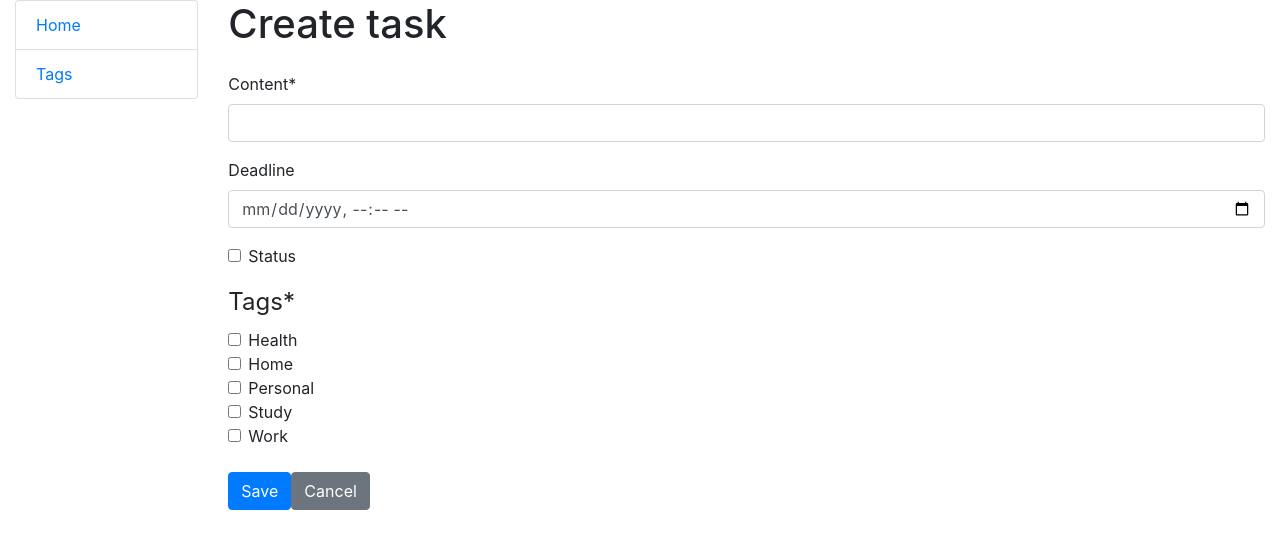
After one commit to StrawHato/todo-list, a Django app: page /create/ in a window 1280 px wide. The commit adds this page. Shown: the top 549 px of the page. Run offline with Django 5.2, Linux system fonts and the light colour scheme; data comes from the database, SQL or seed files in the repository; some libraries are stand-ins or nearby versions.

Commit message:
Add task creation form

```diff
--- /dev/null
+++ b/templates/todo_app/task_form.html
@@ -0,0 +1,26 @@
+{% extends "base.html" %}
+{% load crispy_forms_filters %}
+
+{% block content %}
+
+  <h1 class="mb-4">
+    {{ object|yesno:"Update,Create" }} task
+  </h1>
+
+  <form method="post" novalidate>
+    {% csrf_token %}
+
+    {{ form|crispy }}
+
+    <div class="d-flex gap-2 mt-4">
+      <button type="submit" class="btn btn-primary">
+        Save
+      </button>
+
+      <a href="{% url 'todo_app:todo-list' %}" class="btn btn-secondary">
+        Cancel
+      </a>
+    </div>
+  </form>
+
+{% endblock %}
--- a/templates/todo_app/task_list.html
+++ b/templates/todo_app/task_list.html
@@ -2,7 +2,7 @@
 
 {% block content %}
   <h1>TODO list
-    <a href="#" class="btn btn-primary">Add task</a>
+    <a href="{% url 'todo_app:task-create' %}" class="btn btn-primary">Add task</a>
   </h1>
   {% if task_list %}
     <ul>
--- /dev/null
+++ b/todo_app/forms.py
@@ -0,0 +1,22 @@
+from django import forms
+
+from todo_app.models import Task, Tag
+
+
+class TaskForm(forms.ModelForm):
+    tags = forms.ModelMultipleChoiceField(
+        queryset=Tag.objects.all(),
+        widget=forms.CheckboxSelectMultiple,
+    )
+    deadline = forms.DateTimeField(
+        required=False,
+        widget=forms.DateTimeInput(
+            attrs={"type": "datetime-local"},
+            format="%Y-%m-%dT%H:%M"
+        ),
+        input_formats=["%Y-%m-%dT%H:%M"]
+    )
+
+    class Meta:
+        model = Task
+        fields = "__all__"
--- a/todo_app/urls.py
+++ b/todo_app/urls.py
@@ -2,12 +2,14 @@ from django.urls import path
 
 from todo_app.views import (
     TodoListView,
+    TodoCreateView,
     TagListView,
-    toggle_complete_task
+    toggle_complete_task,
 )
 
 urlpatterns = [
     path("", TodoListView.as_view(), name="todo-list"),
+    path("create/", TodoCreateView.as_view(), name="task-create"),
     path("tags/", TagListView.as_view(), name="tag-list"),
     path("<int:pk>/toggle-complete/", toggle_complete_task, name="toggle-complete"),
 ]
--- a/todo_app/views.py
+++ b/todo_app/views.py
@@ -1,12 +1,20 @@
 from django.http import HttpResponse
 from django.shortcuts import render, redirect
+from django.urls import reverse_lazy
 from django.views import generic
 
+from todo_app.forms import TaskForm
 from todo_app.models import Task, Tag
 
 
 class TodoListView(generic.ListView):
     model = Task
+
+
+class TodoCreateView(generic.CreateView):
+    model = Task
+    form_class = TaskForm
+    success_url = reverse_lazy("todo_app:todo-list")
 
 
 class TagListView(generic.ListView):
--- a/todo_list/settings.py
+++ b/todo_list/settings.py
@@ -38,7 +38,7 @@ INSTALLED_APPS = [
     "django.contrib.messages",
     "django.contrib.staticfiles",
     "crispy_forms",
-    "crispy_bootstrap4"
+    "crispy_bootstrap4",
     "todo_app",
 ]
 
```
